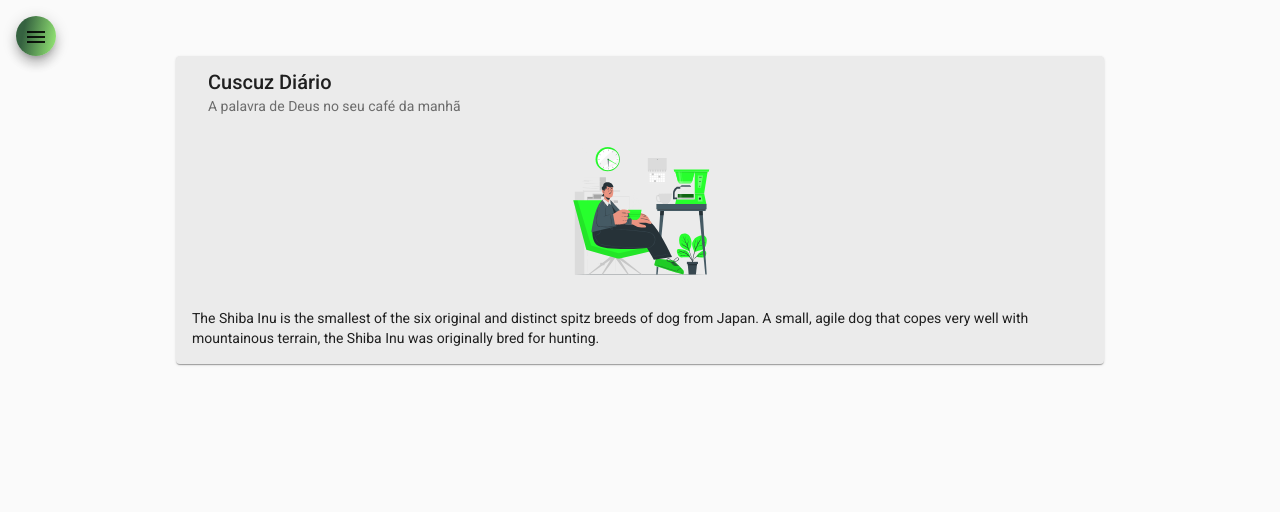
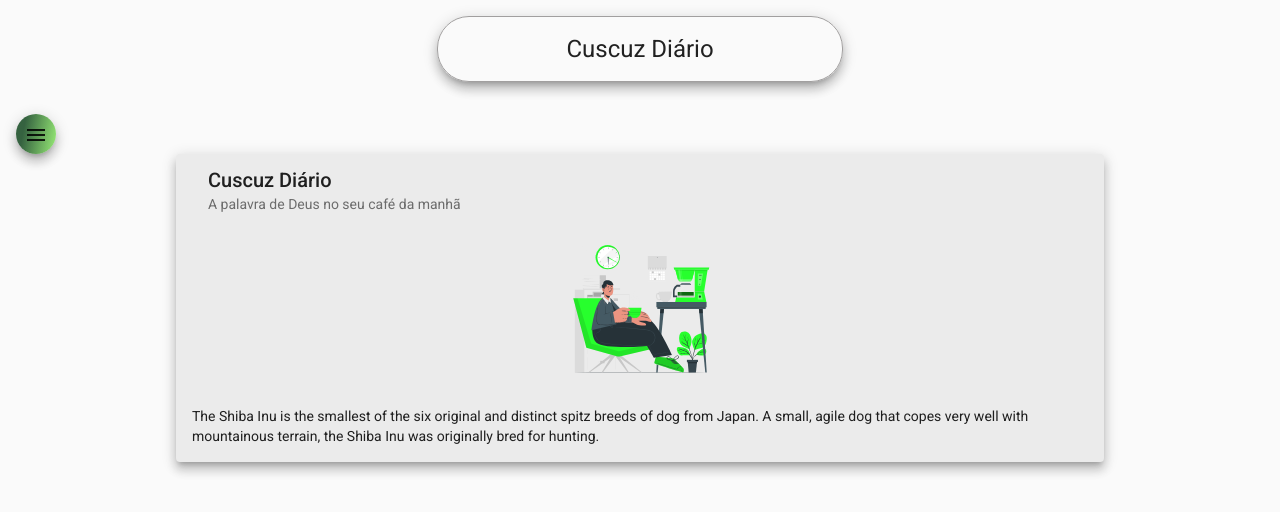
Before and after one commit to clibanez/Cuscuz-Di-rio-Angular, an Angular app: page /home in a window 1280 px wide. Shown: the top 512 px of the page. Built offline with nearby package versions, Linux system fonts and the light colour scheme.

Commit message:
HTML e CSS para componente HEADER

```diff
--- a/src/app/app.module.ts
+++ b/src/app/app.module.ts
@@ -29,6 +29,7 @@
 //Componentes do projeto
 import { NavComponent } from './components/nav/nav.component';
 import { HomeComponent } from './components/home/home.component';
+import { HeaderComponent } from './components/header/header.component';
 
 
 
@@ -36,7 +37,8 @@
   declarations: [
     AppComponent,
     NavComponent,
-    HomeComponent
+    HomeComponent,
+    HeaderComponent
   ],
   imports: [
     BrowserModule,
--- /dev/null
+++ b/src/app/components/header/header.component.css
@@ -0,0 +1,13 @@
+.container {
+  display: flex;
+  align-items: center;
+  justify-content: center;
+
+}
+
+h1 {
+  margin-top: 1rem;
+  border: 1px solid rgb(161, 159, 159);
+  padding: 1rem 10%;
+  border-radius: 2rem;
+}
--- /dev/null
+++ b/src/app/components/header/header.component.html
@@ -0,0 +1,3 @@
+<div class="container">
+  <h1 class="mat-elevation-z8">Cuscuz Diário</h1>
+</div>
--- /dev/null
+++ b/src/app/components/header/header.component.ts
@@ -0,0 +1,15 @@
+import { Component, OnInit } from '@angular/core';
+
+@Component({
+  selector: 'app-header',
+  templateUrl: './header.component.html',
+  styleUrls: ['./header.component.css']
+})
+export class HeaderComponent implements OnInit {
+
+  constructor() { }
+
+  ngOnInit(): void {
+  }
+
+}
--- a/src/app/components/home/home.component.html
+++ b/src/app/components/home/home.component.html
@@ -1,4 +1,4 @@
-<mat-card class="card">
+<mat-card class="card mat-elevation-z8">
   <mat-card-header>
 
     <mat-card-title>Cuscuz Diário</mat-card-title>
--- a/src/app/components/nav/nav.component.html
+++ b/src/app/components/nav/nav.component.html
@@ -22,6 +22,7 @@
   </mat-drawer>
 
   <div class="sidenav-content">
+    <app-header></app-header>
     <button class="menu mat-elevation-z8" (click)="drawer.toggle()" mat-icon-button>
       <mat-icon>menu</mat-icon>
     </button>
```
Also changed, not shown: 1 other file (tests, documents, lock files or other folders).
